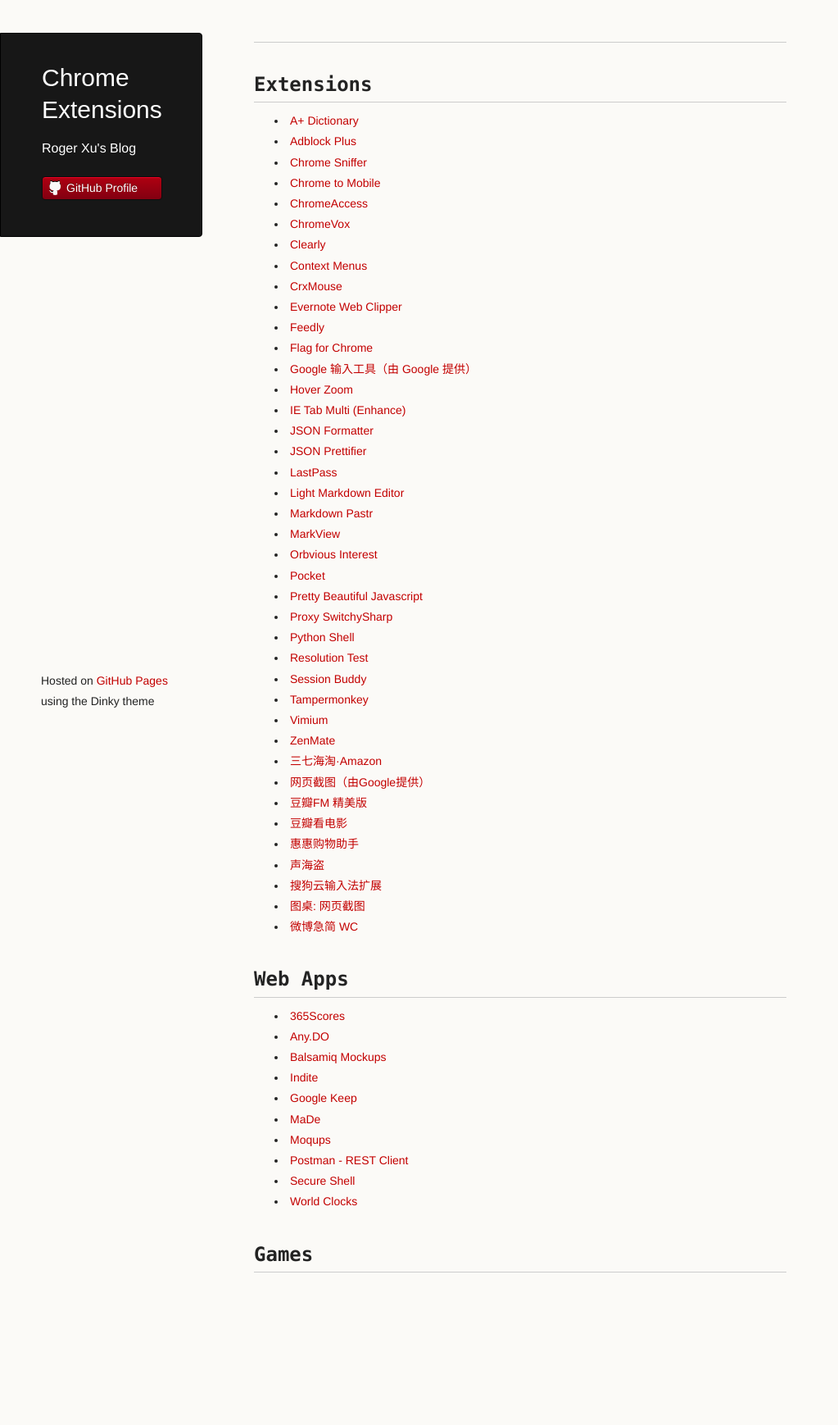
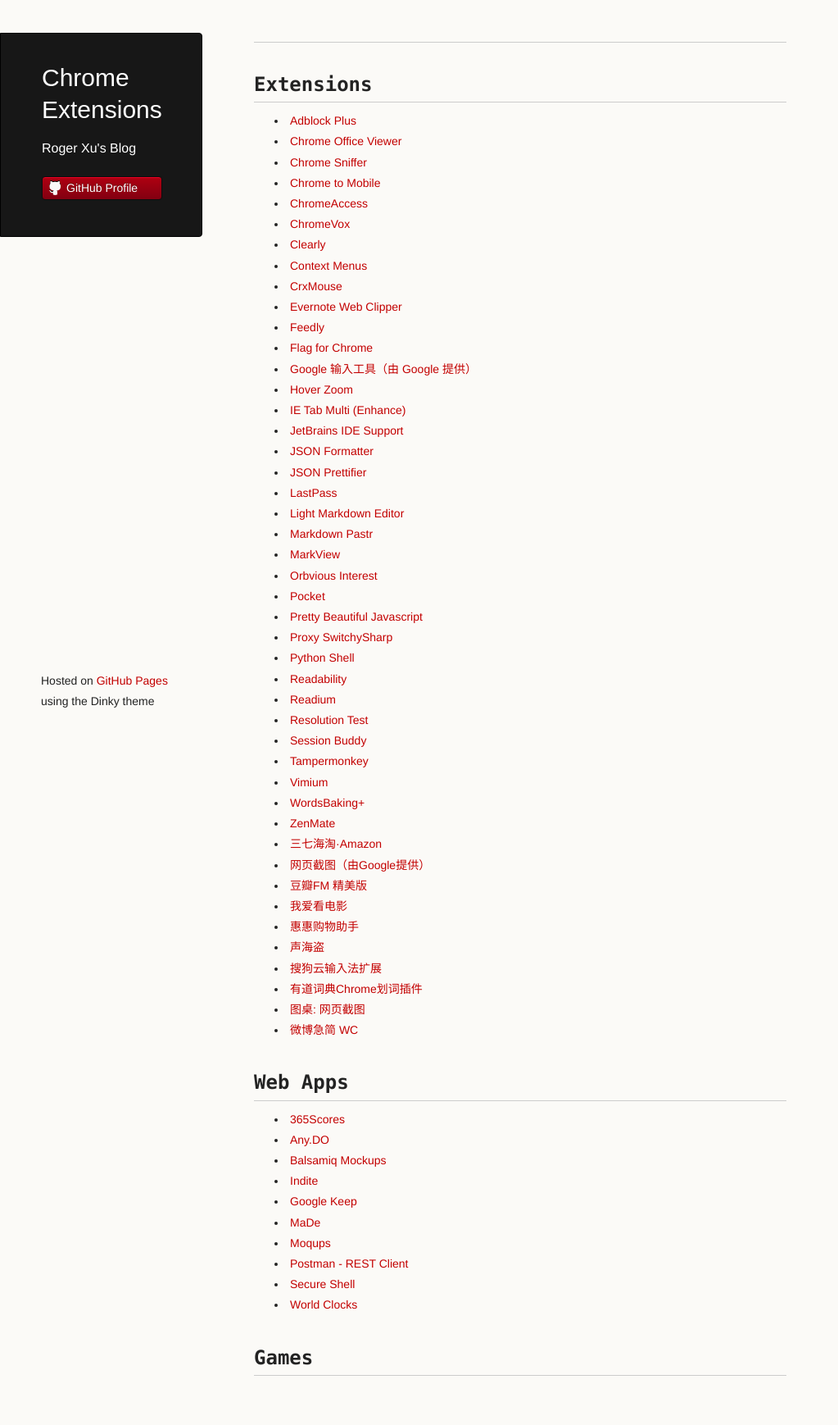
Before and after one commit to rogerxu/rogerxu.github.io, a Jekyll site: the page built from _posts/2012-11-05-chrome-extensions.md, in a window 1280 px wide. Shown: the whole page at 82% size, without its empty margins (0-1023 px from the left). Built offline with Jekyll 4.4.1, drawn with Linux system fonts in a browser that asks for light colours; before the commit the page ends 1612 px from its top, so only the background shows below that.

Commit message:
Update chrome extensions.

```diff
--- a/_posts/2012-11-05-chrome-extensions.md
+++ b/_posts/2012-11-05-chrome-extensions.md
@@ -5,59 +5,64 @@
 
 ## Extensions
 
-* [A+ Dictionary](https://chrome.google.com/webstore/detail/a%2B-dictionary/nbdnlnijofenjgknplpelkpmhikpangb)
 * [Adblock Plus](https://chrome.google.com/webstore/detail/cfhdojbkjhnklbpkdaibdccddilifddb)
+* [Chrome Office Viewer](https://chrome.google.com/webstore/detail/gbkeegbaiigmenfmjfclcdgdpimamgkj)
 * [Chrome Sniffer](https://chrome.google.com/webstore/detail/homgcnaoacgigpkkljjjekpignblkeae)
-* [Chrome to Mobile](https://chrome.google.com/webstore/detail/chrome-to-mobile/idknbmbdnapjicclomlijcgfpikmndhd)
+* [Chrome to Mobile](https://chrome.google.com/webstore/detail/idknbmbdnapjicclomlijcgfpikmndhd)
 * [ChromeAccess](https://chrome.google.com/webstore/detail/aeoigbhkilbllfomkmmilbfochhlgdmh)
 * [ChromeVox](https://chrome.google.com/webstore/detail/kgejglhpjiefppelpmljglcjbhoiplfn)
-* [Clearly](https://chrome.google.com/webstore/detail/clearly/iooicodkiihhpojmmeghjclgihfjdjhj)
-* [Context Menus](https://chrome.google.com/webstore/detail/%E5%8F%B3%E9%94%AE%E6%90%9C/phlfmkfpmphogkomddckmggcfpmfchpn)
-* [CrxMouse](https://chrome.google.com/webstore/detail/crxmouse/jlgkpaicikihijadgifklkbpdajbkhjo)
-* [Evernote Web Clipper](https://chrome.google.com/webstore/detail/evernote-web-clipper/pioclpoplcdbaefihamjohnefbikjilc)
-* [Feedly](https://chrome.google.com/webstore/detail/feedly-your-news-rss-goog/hipbfijinpcgfogaopmgehiegacbhmob)
+* [Clearly](https://chrome.google.com/webstore/detail/iooicodkiihhpojmmeghjclgihfjdjhj)
+* [Context Menus](https://chrome.google.com/webstore/detail/phlfmkfpmphogkomddckmggcfpmfchpn)
+* [CrxMouse](https://chrome.google.com/webstore/detail/jlgkpaicikihijadgifklkbpdajbkhjo)
+* [Evernote Web Clipper](https://chrome.google.com/webstore/detail/pioclpoplcdbaefihamjohnefbikjilc)
+* [Feedly](https://chrome.google.com/webstore/detail/hipbfijinpcgfogaopmgehiegacbhmob)
 * [Flag for Chrome](https://chrome.google.com/webstore/detail/dbpojpfdiliekbbiplijcphappgcgjfn)
 * [Google 输入工具（由 Google 提供）](https://chrome.google.com/webstore/detail/mclkkofklkfljcocdinagocijmpgbhab)
-* [Hover Zoom](https://chrome.google.com/webstore/detail/hover-zoom/nonjdcjchghhkdoolnlbekcfllmednbl)
-* [IE Tab Multi (Enhance)](https://chrome.google.com/webstore/detail/ie-tab-multi-enhance/fnfnbeppfinmnjnjhedifcfllpcfgeea)
-* [JSON Formatter](https://chrome.google.com/webstore/detail/json-formatter/bcjindcccaagfpapjjmafapmmgkkhgoa)
-* [JSON Prettifier](https://chrome.google.com/webstore/detail/json-prettifier/kccpfgilgmgbipamhohknpokhibinhhj)
+* [Hover Zoom](https://chrome.google.com/webstore/detail/nonjdcjchghhkdoolnlbekcfllmednbl)
+* [IE Tab Multi (Enhance)](https://chrome.google.com/webstore/detail/fnfnbeppfinmnjnjhedifcfllpcfgeea)
+* [JetBrains IDE Support](https://chrome.google.com/webstore/detail/hmhgeddbohgjknpmjagkdomcpobmllji)
+* [JSON Formatter](https://chrome.google.com/webstore/detail/bcjindcccaagfpapjjmafapmmgkkhgoa)
+* [JSON Prettifier](https://chrome.google.com/webstore/detail/kccpfgilgmgbipamhohknpokhibinhhj)
 * [LastPass](https://chrome.google.com/webstore/detail/hdokiejnpimakedhajhdlcegeplioahd)
-* [Light Markdown Editor](https://chrome.google.com/webstore/detail/light-markdown-editor/efjgdajhhphockmgbagbfoaidoeinelm)
-* [Markdown Pastr](https://chrome.google.com/webstore/detail/markdown-pastr/pjeclabeidkcjhopjbgpiimlaccpdkgk)
-* [MarkView](https://chrome.google.com/webstore/detail/markview/iaddkimmopgchbbnmfmdcophmlnghkim)
+* [Light Markdown Editor](https://chrome.google.com/webstore/detail/efjgdajhhphockmgbagbfoaidoeinelm)
+* [Markdown Pastr](https://chrome.google.com/webstore/detail/pjeclabeidkcjhopjbgpiimlaccpdkgk)
+* [MarkView](https://chrome.google.com/webstore/detail/iaddkimmopgchbbnmfmdcophmlnghkim)
 * [Orbvious Interest](http://shalom.craimer.org/projects/orbviousinterest/)
 * [Pocket](https://chrome.google.com/webstore/detail/niloccemoadcdkdjlinkgdfekeahmflj)
 * [Pretty Beautiful Javascript](https://chrome.google.com/webstore/detail/piekbefgpgdecckjcpffhnacjflfoddg)
 * [Proxy SwitchySharp](https://chrome.google.com/webstore/detail/dpplabbmogkhghncfbfdeeokoefdjegm)
-* [Python Shell](https://chrome.google.com/webstore/detail/python-shell/gdiimmpmdoofmahingpgabiikimjgcia)
+* [Python Shell](https://chrome.google.com/webstore/detail/gdiimmpmdoofmahingpgabiikimjgcia)
+* [Readability](https://chrome.google.com/webstore/detail/oknpjjbmpnndlpmnhmekjpocelpnlfdi)
+* [Readium](https://chrome.google.com/webstore/detail/fepbnnnkkadjhjahcafoaglimekefifl)
 * [Resolution Test](https://chrome.google.com/webstore/detail/idhfcdbheobinplaamokffboaccidbal)
 * [Session Buddy](https://chrome.google.com/webstore/detail/edacconmaakjimmfgnblocblbcdcpbko)
 * [Tampermonkey](https://chrome.google.com/webstore/detail/dhdgffkkebhmkfjojejmpbldmpobfkfo)
-* [Vimium](https://chrome.google.com/webstore/detail/vimium/dbepggeogbaibhgnhhndojpepiihcmeb)
-* [ZenMate](https://chrome.google.com/webstore/detail/zenmate-for-google-chrome/fdcgdnkidjaadafnichfpabhfomcebme)
-* [三七海淘·Amazon](https://chrome.google.com/webstore/detail/%E4%B8%89%E4%B8%83%E6%B5%B7%E6%B7%98%C2%B7amazon/nocbbenannjflblimeokfgkamoebelmn)
+* [Vimium](https://chrome.google.com/webstore/detail/dbepggeogbaibhgnhhndojpepiihcmeb)
+* [WordsBaking+]()
+* [ZenMate](https://chrome.google.com/webstore/detail/fdcgdnkidjaadafnichfpabhfomcebme)
+* [三七海淘·Amazon](https://chrome.google.com/webstore/detail/nocbbenannjflblimeokfgkamoebelmn)
 * [网页截图（由Google提供）](https://chrome.google.com/webstore/detail/cpngackimfmofbokmjmljamhdncknpmg)
 * [豆瓣FM 精美版](https://chrome.google.com/webstore/detail/ofgppnjcdndocgicmodblmfmbdibefbm)
-* [豆瓣看电影](https://chrome.google.com/webstore/detail/lhfmcbnidnkaalleepapkdnfblbiaacl)
-* [惠惠购物助手](https://chrome.google.com/webstore/detail/%E6%83%A0%E6%83%A0%E8%B4%AD%E7%89%A9%E5%8A%A9%E6%89%8B/ohjkicjidmohhfcjjlahfppkdblibkkb)
-* [声海盗](https://chrome.google.com/webstore/detail/%E5%A3%B0%E6%B5%B7%E7%9B%97/idleenniidjlnmnjkjmmnocnkmjibadd)
-* [搜狗云输入法扩展](https://chrome.google.com/webstore/detail/%E6%90%9C%E7%8B%97%E4%BA%91%E8%BE%93%E5%85%A5%E6%B3%95%E6%89%A9%E5%B1%95/fkkionaalfbaoepkiilaldkijhmceghh)
-* [图桌: 网页截图](https://chrome.google.com/webstore/detail/quick-markup-screen-captu/clcbnchcgjcjphmnpndoelbdhakdlfkk)
-* [微博急简 WC](https://chrome.google.com/webstore/detail/%E5%BE%AE%E5%8D%9A%E6%80%A5%E7%AE%80-wc/ecconepcpkkhleipnogfjfkdlhnliagk)
+* [我爱看电影](https://chrome.google.com/webstore/detail/lhfmcbnidnkaalleepapkdnfblbiaacl)
+* [惠惠购物助手](https://chrome.google.com/webstore/detail/ohjkicjidmohhfcjjlahfppkdblibkkb)
+* [声海盗](https://chrome.google.com/webstore/detail/idleenniidjlnmnjkjmmnocnkmjibadd)
+* [搜狗云输入法扩展](https://chrome.google.com/webstore/detail/fkkionaalfbaoepkiilaldkijhmceghh)
+* [有道词典Chrome划词插件]()
+* [图桌: 网页截图](https://chrome.google.com/webstore/detail/clcbnchcgjcjphmnpndoelbdhakdlfkk)
+* [微博急简 WC](https://chrome.google.com/webstore/detail/ecconepcpkkhleipnogfjfkdlhnliagk)
 
 
 ## Web Apps
 
 * [365Scores](https://chrome.google.com/webstore/detail/gocaejggjgdmkhmbinicknpbhagkblop)
-* [Any.DO](https://chrome.google.com/webstore/detail/anydo/ocgddccilgpeepgglnlpchkpgamkgmld)
-* [Balsamiq Mockups](https://chrome.google.com/webstore/detail/balsamiq-mockups/pplbmgaodhjmbklkgkgmlghaekcfhhkk)
+* [Any.DO](https://chrome.google.com/webstore/detail/ocgddccilgpeepgglnlpchkpgamkgmld)
+* [Balsamiq Mockups](https://chrome.google.com/webstore/detail/pplbmgaodhjmbklkgkgmlghaekcfhhkk)
 * [Indite](https://chrome.google.com/webstore/detail/acgncfpammkhhkapnoilecjoalhnolbl)
-* [Google Keep](https://chrome.google.com/webstore/detail/google-keep/hmjkmjkepdijhoojdojkdfohbdgmmhki)
+* [Google Keep](https://chrome.google.com/webstore/detail/hmjkmjkepdijhoojdojkdfohbdgmmhki)
 * [MaDe](https://chrome.google.com/webstore/detail/oknndfeeopgpibecfjljjfanledpbkog)
-* [Moqups](https://chrome.google.com/webstore/detail/moqups-%C2%B7-mockups-wirefram/nlfbhphohgafllkjnakmdppmmkjfbnke?utm_source=chrome-ntp-launcher)
-* [Postman - REST Client](https://chrome.google.com/webstore/detail/postman-rest-client/fdmmgilgnpjigdojojpjoooidkmcomcm)
-* [Secure Shell](https://chrome.google.com/webstore/detail/secure-shell/pnhechapfaindjhompbnflcldabbghjo)
+* [Moqups](https://chrome.google.com/webstore/detail/nlfbhphohgafllkjnakmdppmmkjfbnke)
+* [Postman - REST Client](https://chrome.google.com/webstore/detail/fdmmgilgnpjigdojojpjoooidkmcomcm)
+* [Secure Shell](https://chrome.google.com/webstore/detail/pnhechapfaindjhompbnflcldabbghjo)
 * [World Clocks](https://chrome.google.com/webstore/detail/pjgoijhajhaahklokegbfnohialajpej)
 
 
```
